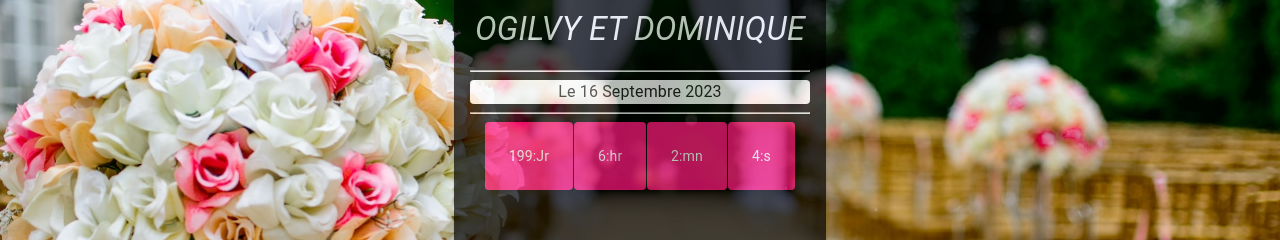
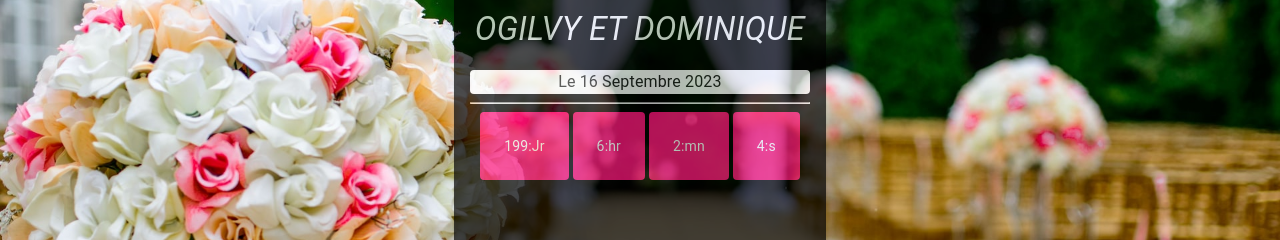
Before and after one commit to ricardomb94/gigietdom, a React (Create React App) app: page / in a window 1280 px wide. Shown: the part 196-436 px from the top of the page. Built offline with nearby package versions, Linux system fonts and the light colour scheme.

Commit message:
Animation settings modified

```diff
--- a/src/components/Header.js
+++ b/src/components/Header.js
@@ -55,7 +55,7 @@ const Header = () => {
                 }}
             >
                 <TypewriterComponent />
-                <Slide>
+                <Zoom cascade damping={0.3}>
                     <Typography variant="h4"
                         sx={{
                             padding: '0.3rem',
@@ -66,12 +66,12 @@ const Header = () => {
                     >
                         Ogilvy et Dominique
                     </Typography>
-                    <hr />
+                    {/* <hr /> */}
                     <Item variant="h4">
                         Le 16 Septembre 2023
                     </Item>
                     <hr />
-                </Slide>
+                </Zoom>
                 <Timer />
             </Item>
         </Stack>
--- a/src/components/Timer.js
+++ b/src/components/Timer.js
@@ -2,7 +2,7 @@ import { React, useEffect, useState } from 'react';
 import { styled } from '@mui/material/styles';
 import Paper from '@mui/material/Paper';
 import Grid from '@mui/material/Unstable_Grid2';
-import { Slide, Bounce, Zoom } from 'react-awesome-reveal';
+import { Slide, Bounce, Zoom, Fade } from 'react-awesome-reveal';
 import { Divider, Stack } from '@mui/material';
 
 const Item = styled(Paper)(({ theme }) => ({
@@ -44,21 +44,18 @@ const Timer = () => {
         >
             <Stack
                 direction="row"
-                // spacing={0.5}
-                divider={<Divider orientation="vertical" sx={{ backgroundColor: '#fff' }} />}
+                spacing={0.5}
+            // divider={<Divider orientation="vertical" sx={{ backgroundColor: '#fff' }} />}
             >
-                <Slide>
+                <Fade cascade damping={0.5}>
                     <Item >{days}:Jr</Item>
-                </Slide>
-                <Bounce>
+
                     <Item >{hours}:hr</Item>
-                </Bounce>
-                <Zoom>
+
                     <Item >{minutes}:mn</Item>
-                </Zoom>
-                <Bounce>
+
                     <Item direction="right">{seconds}:s</Item>
-                </Bounce>
+                </Fade>
             </Stack>
 
         </Grid>
```
